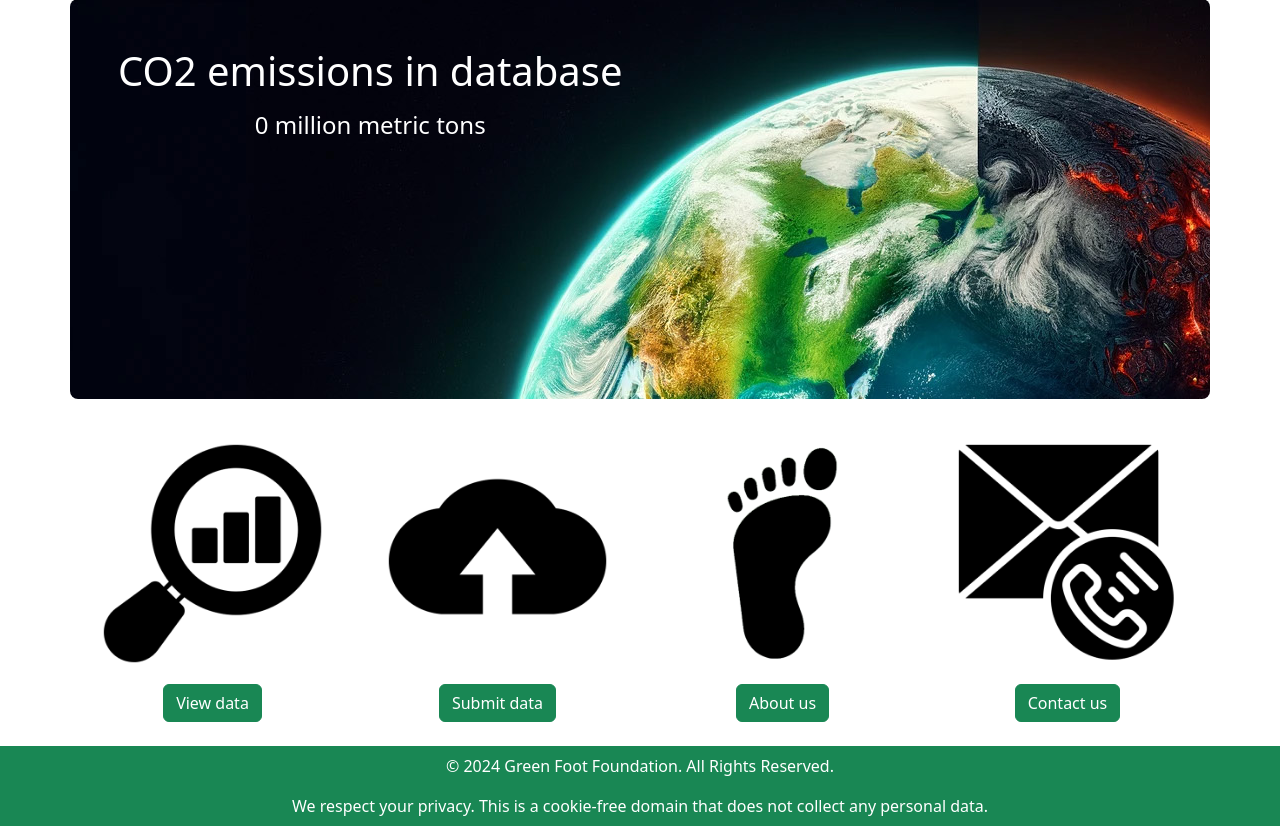
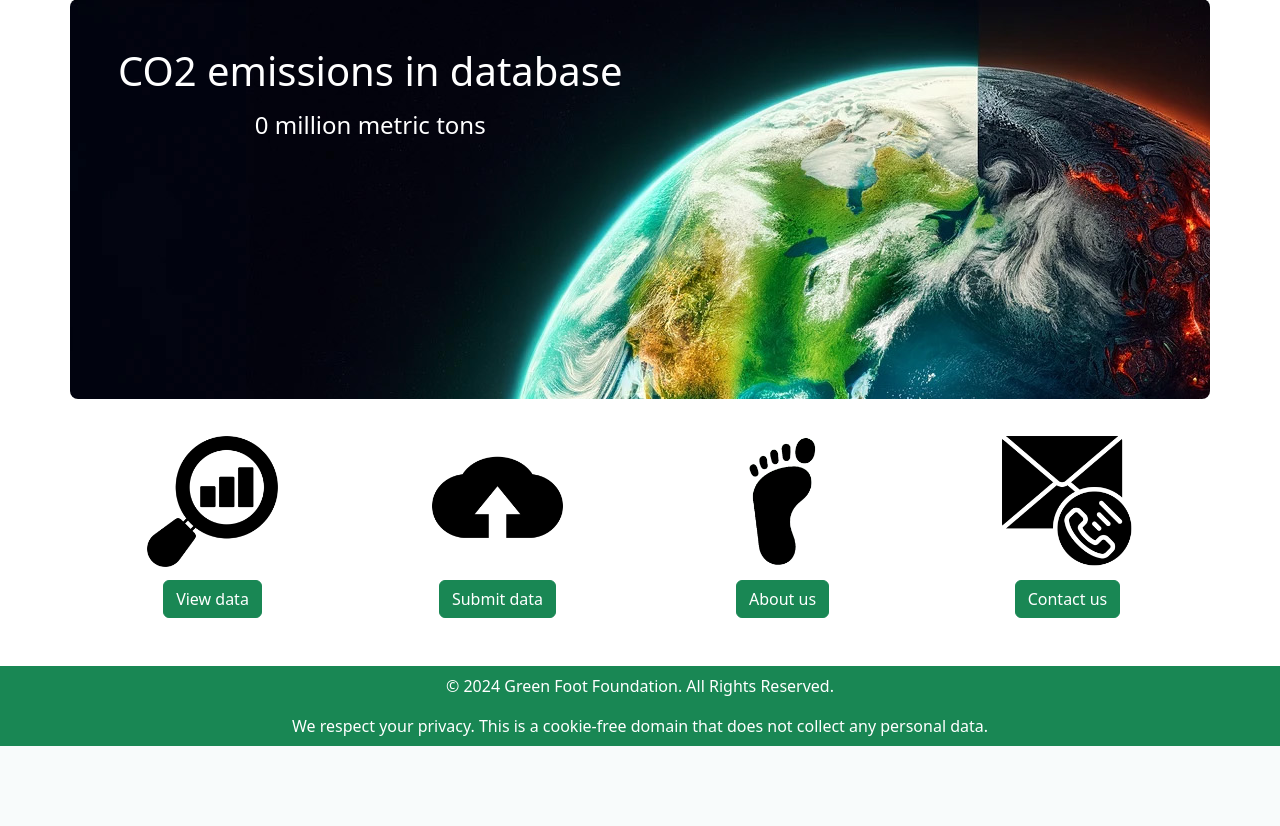
Before and after one commit to bbholze82/92203038-IPWA01-01, a PHP site: page / in a window 1280 px wide. Shown: the part 81-907 px from the top of the page. After the commit the page ends 827 px from the top, so only its background shows below. Run offline with PHP 8.4, Linux system fonts and the light colour scheme; data that the repository does not hold is empty; some libraries are stand-ins or nearby versions.

Commit message:
Kleinere Korrekturen / Anpassungen

```diff
--- a/assets/templates/html_head.php
+++ b/assets/templates/html_head.php
@@ -3,10 +3,6 @@
 <head>
 <title><?php echo $page_title;?></title>
 <link href="./assets/bootstrap/css/bootstrap.min.css" rel="stylesheet">
-<script src="https://code.jquery.com/jquery-3.5.1.js"></script>
-<script src="https://cdn.datatables.net/1.10.21/js/jquery.dataTables.min.js"></script>
-<link rel="stylesheet" href="https://cdn.datatables.net/1.10.21/css/jquery.dataTables.min.css">
-
 <link rel="apple-touch-icon" sizes="180x180" href="./assets/static/favicons/apple-touch-icon.png">
 <link rel="icon" type="image/png" sizes="32x32" href="./assets/static/favicons//favicon-32x32.png">
 <link rel="icon" type="image/png" sizes="16x16" href="./assets/static/favicons//favicon-16x16.png">
--- a/assets/templates/html_navbar.php
+++ b/assets/templates/html_navbar.php
@@ -9,8 +9,9 @@
     <span class="navbar-toggler-icon"></span>
   </button>
 
+
   <div class="collapse navbar-collapse" id="navbarSupportedContent">
-    <ul class="navbar-nav mr-auto">
+    <ul class="navbar-nav mw-auto">
 
     <li class="nav-item">
     <a class="nav-link" href="./view.php">View Data</a>
@@ -27,4 +28,17 @@
 </div> <!-- /.container -->
 </nav>
 
+<script>
+var textDirection = window.getComputedStyle(document.documentElement).direction;
+
+if (textDirection=="ltr") {
+  console.log("ltr");
+}
+
+if (textDirection=="rtl") {
+  document.getElementsByClassName("navbar-nav mw-auto").className = "navbar-nav me-auto";
+  console.log("LTR");
+}
+</script>
+
 <!-- End of html_navbar.php -->
--- a/index.php
+++ b/index.php
@@ -36,29 +36,37 @@
 
 <div class="row">
 
-<div class="col-6 col-md-3">
-  <img src="./assets/static/icons/icon-view.png" class="card-img-top" alt="...">
+<div class="col-6 col-md-3 mb-4">
+  <div class="text-center">
+    <img src="./assets/static/icons/icon-view.png" class="card-img-top" style="width: 60%;" alt="...">
+  </div>
   <div class="text-center">
     <a href="./view.php" class="btn btn-success">View data</a>
   </div>
 </div><!-- /.col -->
 
-<div class="col-6 col-md-3">
-  <img src="./assets/static/icons/icon-submit.png" class="card-img-top" alt="...">
+<div class="col-6 col-md-3 mb-4">
+  <div class="text-center">
+    <img src="./assets/static/icons/icon-submit.png" class="card-img-top" style="width: 60%;" alt="...">
+  </div>
   <div class="text-center">
     <a href="./submit.php" class="btn btn-success">Submit data</a>
   </div>
 </div><!-- /.col -->
 
-<div class="col-6 col-md-3">
-  <img src="./assets/static/icons/icon-about.png" class="card-img-top" alt="...">
+<div class="col-6 col-md-3 mb-4">
+  <div class="text-center">
+    <img src="./assets/static/icons/icon-about.png" class="card-img-top" style="width: 60%;" alt="...">
+  </div>
   <div class="text-center">
     <a href="#" class="btn btn-success">About us</a>
   </div>
 </div><!-- /.col -->
 
-<div class="col-6 col-md-3">
-  <img src="./assets/static/icons/icon-contact.png" class="card-img-top" alt="...">
+<div class="col-6 col-md-3 mb-4">
+  <div class="text-center">
+    <img src="./assets/static/icons/icon-contact.png" class="card-img-top" style="width: 60%;" alt="...">
+  </div>
   <div class="text-center">
     <a href="#" class="btn btn-success">Contact us</a>
   </div>
```
Also changed, not shown: 1 other file.
